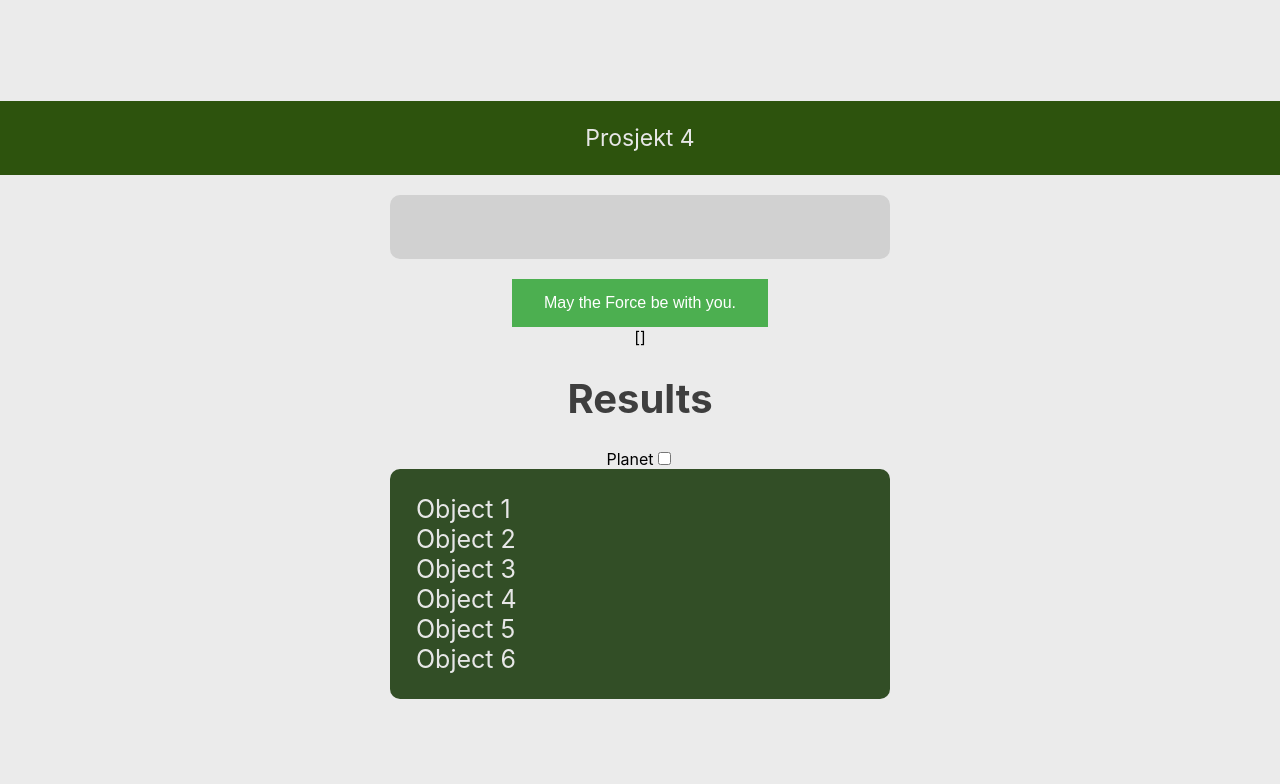
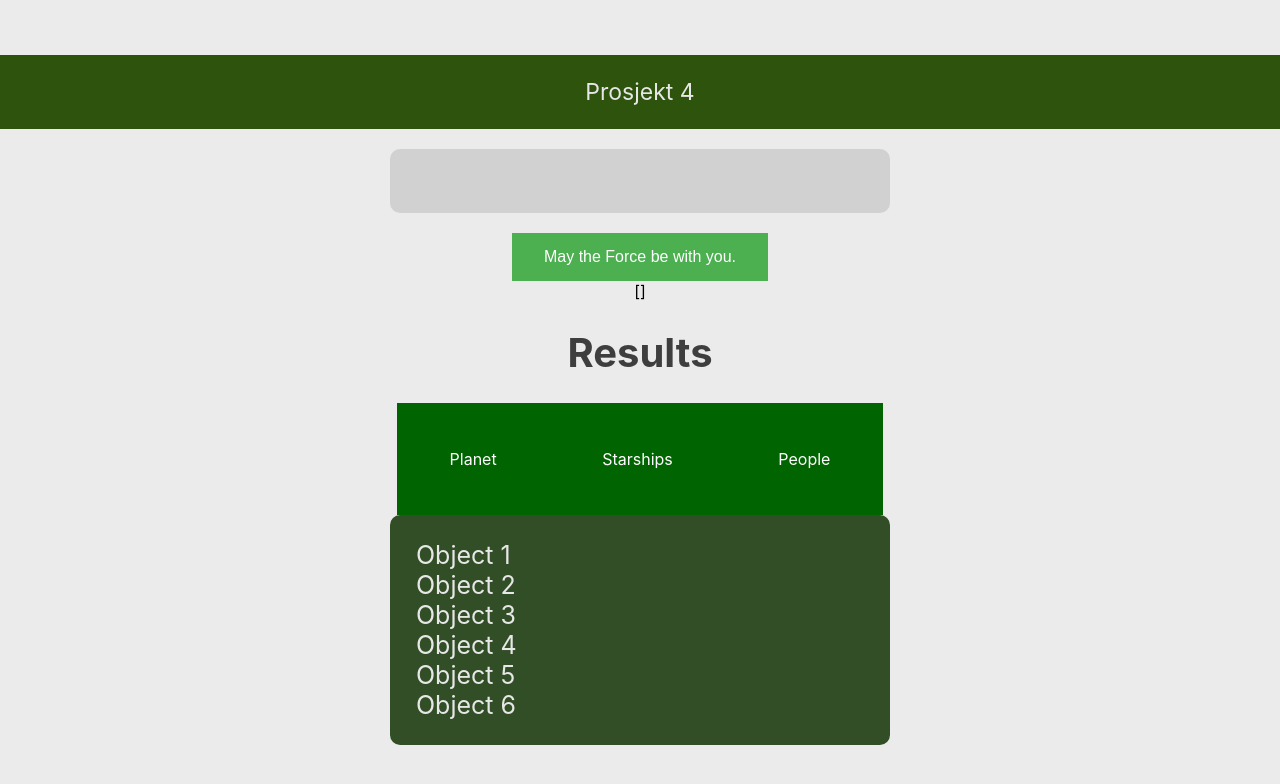
Before and after one commit to FluidSense/webdev-prosjekt4, a React (Create React App) app in the folder projectum-quattuor/: page / in a window 1280 px wide. Shown: the top 784 px of the page. Built offline with nearby package versions, Linux system fonts and the light colour scheme.

Commit message:
#6 Redesigned filterboxes into more visually pleasing buttons.

```diff
--- a/projectum-quattuor/src/App.css
+++ b/projectum-quattuor/src/App.css
@@ -89,3 +89,35 @@ input[type="submit"]{
   padding: 0;
   list-style-type: none;
 }
+
+.checkboxes {
+  text-align: center;
+  text-decoration: none;
+  display: flex;
+  font-size: 16px;
+  justify-content: space-around;
+  flex-wrap: wrap;
+  width: 38vw;
+  margin: 0 auto;
+  height:14vh;
+  background-color: darkgreen;
+}
+
+.checkbox {
+  margin: auto;
+}
+
+input[type="checkbox"] {
+  display: none;
+}
+
+.checkbox label {
+  padding:40px;
+  color: white;
+    background-color: darkgreen;
+}
+.checkbox label:hover {
+  transition: background-color 0.2s ease;
+  background-color: green;
+  cursor: pointer;
+}
--- a/projectum-quattuor/src/components/Searchbutton.jsx
+++ b/projectum-quattuor/src/components/Searchbutton.jsx
@@ -70,20 +70,42 @@ class Searchbutton extends Component {
         <div class="result_wrapper">
         <h1>Results</h1>
         {/*Section for checkboxes. Should be own componenet. */}
+         <div className="checkboxes">
          <div className="checkbox">
-            <label>Planet
+            <label for="planetBox">Planet
                 <input
-                    className="checkboxes"
+                    className="checkboxesz"
                     id="planetBox"
                     type="checkbox"
                     checked={this.state.isChecked}
                     onChange={this.handleCheck}
-                    name="name"
-                    label="lol"
                     value="planet/?search="
                     />
             </label>
         </div>
+        <div className="checkbox">
+            <label>Starships
+                <input
+                    className="checkboxesz"
+                    type="checkbox"
+                    checked={this.state.isChecked}
+                    onChange={this.handleCheck}
+                    value="starships/?search="
+                    />
+            </label>
+        </div>
+        <div className="checkbox">
+            <label>People
+                <input
+                    className="checkboxesz"
+                    type="checkbox"
+                    checked={this.state.isChecked}
+                    onChange={this.handleCheck}
+                    value="people/?search="
+                    />
+            </label>
+        </div>
+                    </div>
         </div>
 
         <div class="result_set">
```
